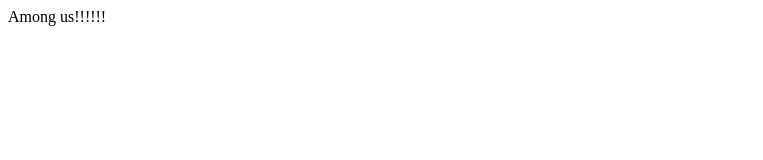
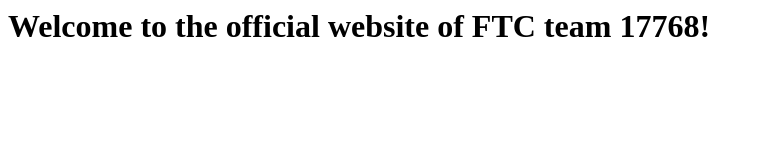
Before and after one commit to FTC17768/FTC17768.github.io, a plain HTML site: page index.html in a window 1280 px wide. Shown: the whole page, without its empty margins (0-763 px from the left). Drawn offline with Linux system fonts and the light colour scheme.

Commit message:
Update index.html

```diff
--- a/index.html
+++ b/index.html
@@ -7,6 +7,6 @@
     <link rel="manifest" href="/site.webmanifest">
   </head>
   <body>
-    Among us!!!!!!
+    <h1>Welcome to the official website of FTC team 17768!</h1>
   </body>
 </html>
```
